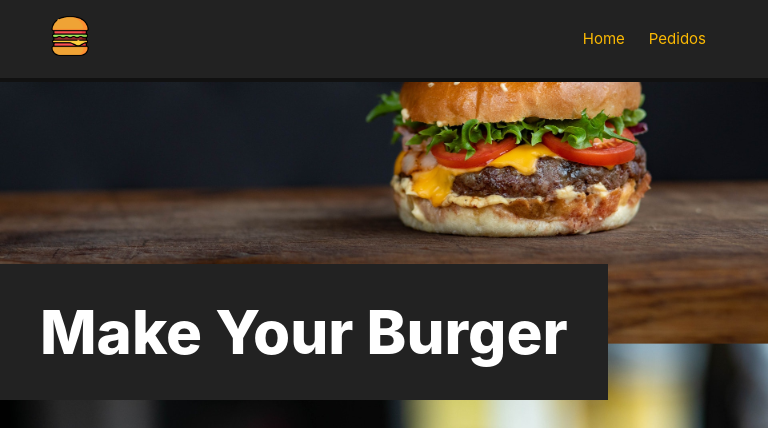
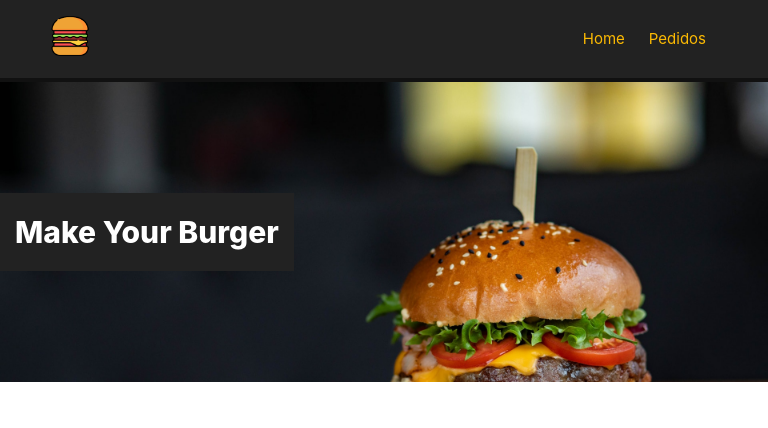
Before and after one commit to Rafaelmoraes05/Sistema_de_Comandas_VueJs, a Vue app: page / in a window 768 px wide. Shown: the top 428 px of the page. Built offline with nearby package versions, Linux system fonts and the light colour scheme; no server answers.

Commit message:
[style]: add @media queries responsive mobile, tablets and small desktops.

```diff
--- a/src/components/Banner.vue
+++ b/src/components/Banner.vue
@@ -31,4 +31,37 @@ export default {
             background-position: 0 -500px;
         }
     }
+
+    /*Mobile*/
+    @media (max-width: 600px) {
+        #main-bunner{
+            height: 300px;
+            background-position: 0 0;
+        }
+        h1{
+            font-size: 30px !important;
+            padding: 15px !important;
+        }
+    }
+
+    /* Tablets and small desktops */
+    @media (min-width: 601px) and (max-width: 1200px) {
+       #main-bunner{
+        height: 300px;
+       }
+       h1{
+        font-size: 45px !important;
+        padding: 15px 30px !important;
+       }
+       @media(max-width:850px){
+            #main-bunner{
+                height: 300px;
+                background-position: 0 -50px;
+            }
+            h1{
+                font-size: 30px !important;
+                padding: 15px !important;
+            }
+       }
+    }
 </style>
```
